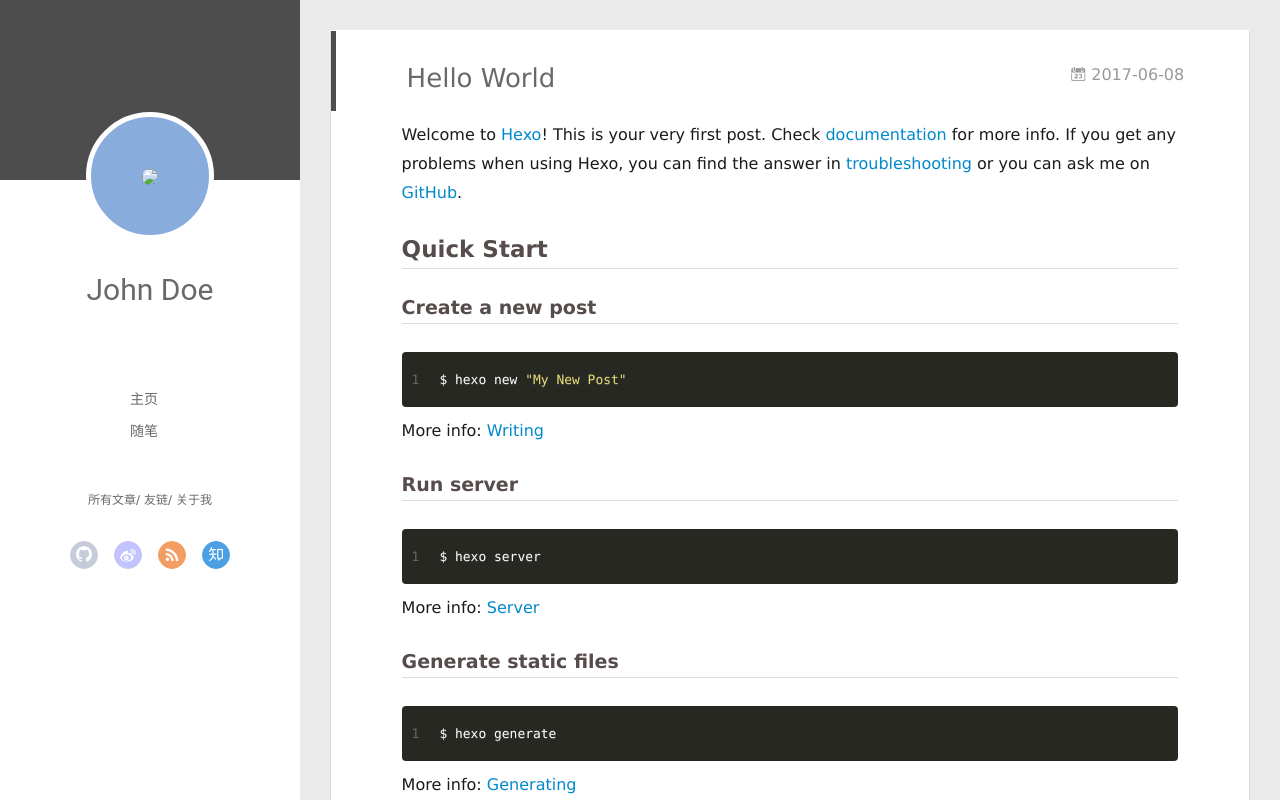
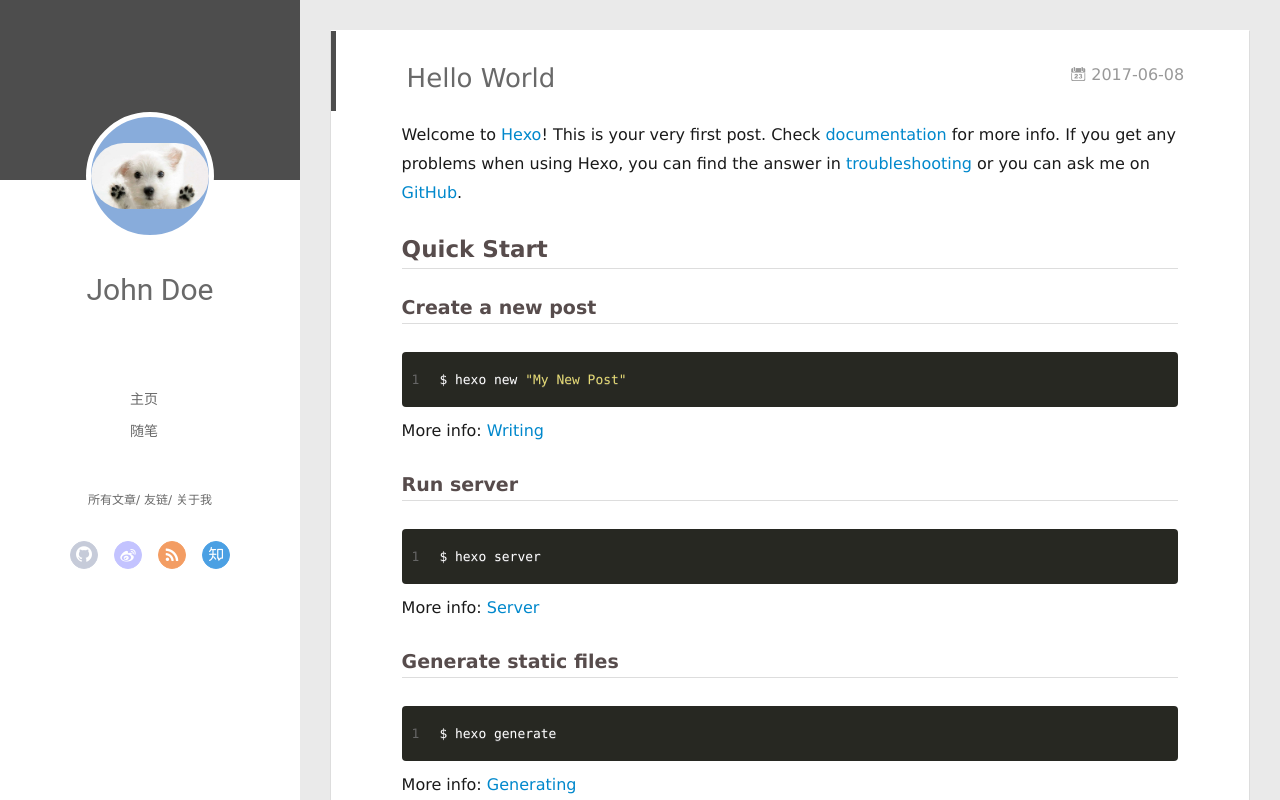
Before and after one commit to xusulong/xusulong.github.io, a plain HTML site: page 2017/06/08/hello-world/index.html in a window 1280 px wide. Drawn offline with Linux system fonts and the light colour scheme; no server answers.

Commit message:
Site updated: 2017-06-10 19:14:03

```diff
--- a/2017/06/08/hello-world/index.html
+++ b/2017/06/08/hello-world/index.html
@@ -46,7 +46,7 @@
 <div class="intrude-less">
 	<header id="header" class="inner">
 		<a href="/" class="profilepic">
-			<img src="null" class="js-avatar">
+			<img src="/img/1.jpg" class="js-avatar">
 		</a>
 		<hgroup>
 		  <h1 class="header-author"><a href="/">John Doe</a></h1>
@@ -104,7 +104,7 @@
 	<div class="intrude-less">
 		<header id="header" class="inner">
 			<div class="profilepic">
-				<img src="null" class="js-avatar">
+				<img src="/img/1.jpg" class="js-avatar">
 			</div>
 			<hgroup>
 			  <h1 class="header-author js-header-author">John Doe</h1>
```
Also changed, not shown: archives/2017/06/index.html (+2 -2 lines), archives/2017/index.html (+2 -2 lines), archives/index.html (+2 -2 lines), index.html (+2 -2 lines).
